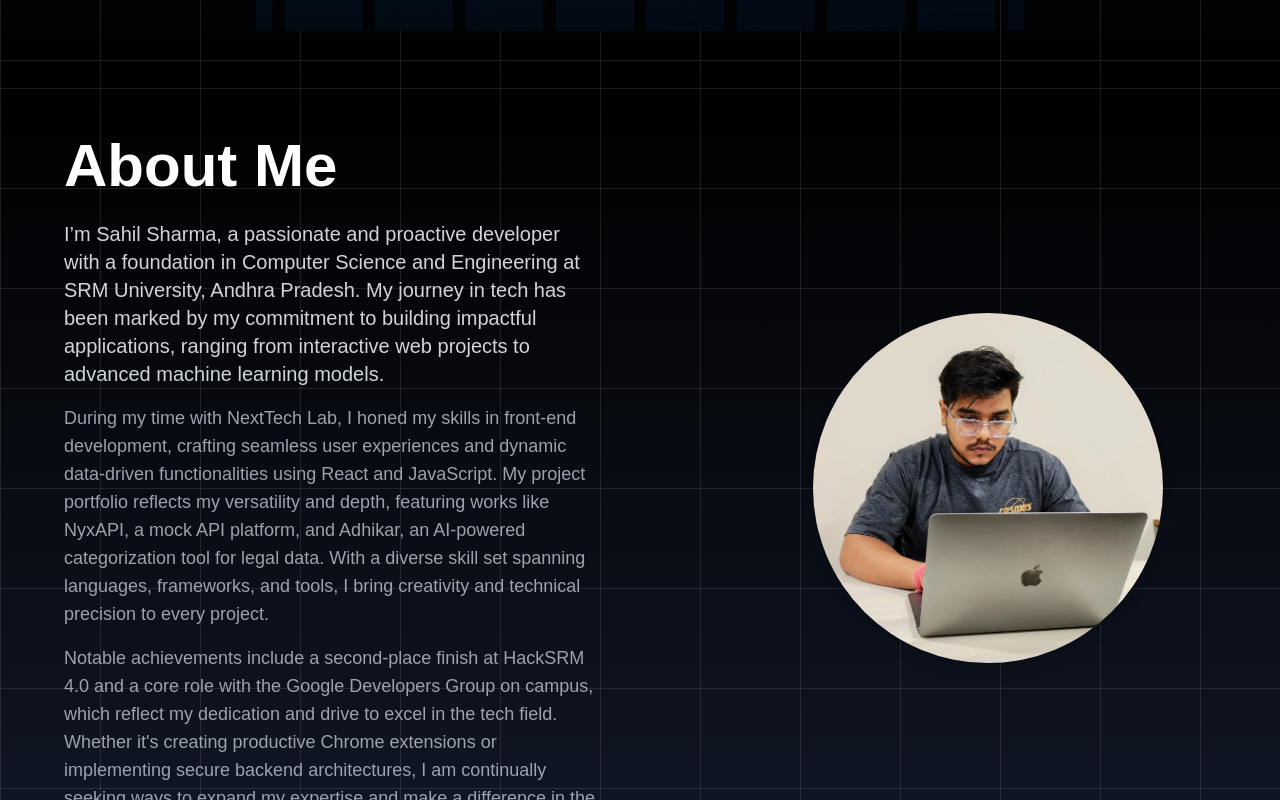
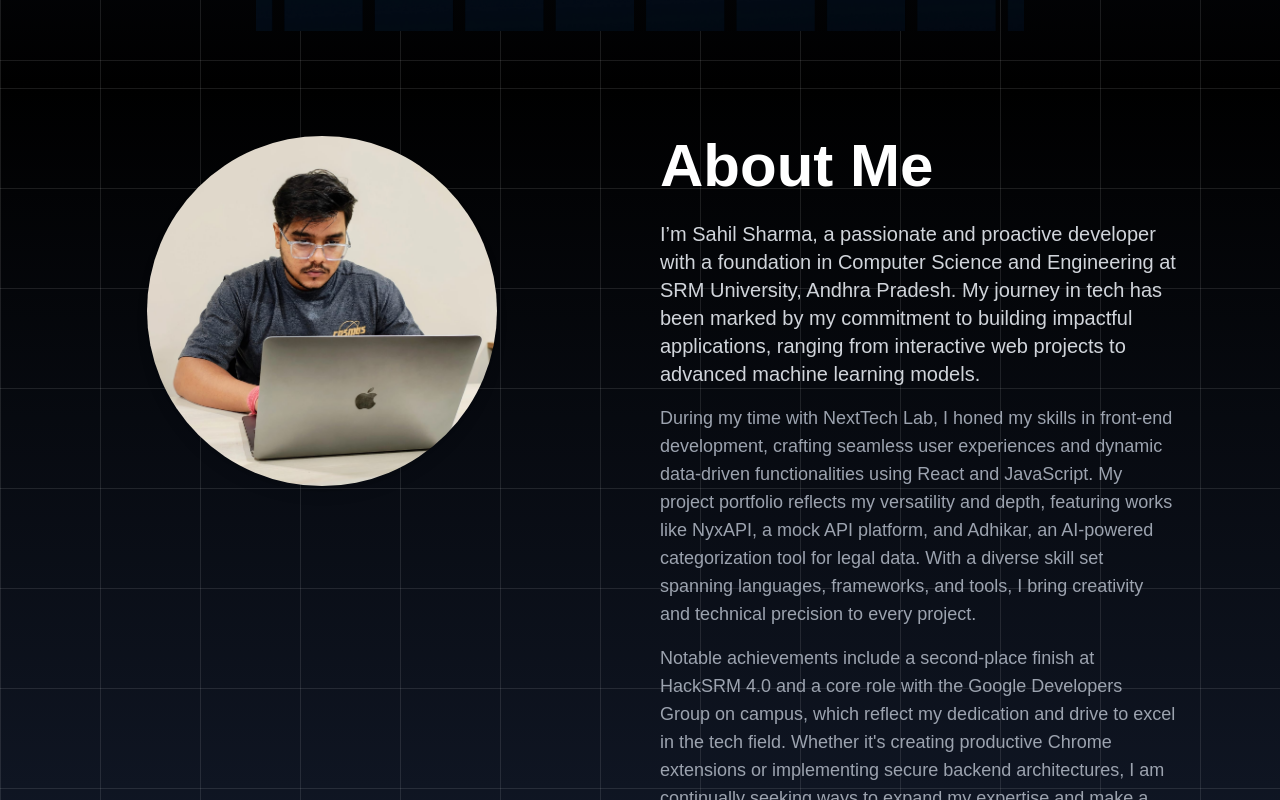
Before and after one commit to Sahil-Sharma06/Portfolio2.0, a Next.js app: page / in a window 1280 px wide. Shown: the part 740-1540 px from the top of the page. Built offline with nearby package versions, Linux system fonts and the light colour scheme.

Commit message:
Completed

```diff
--- a/src/app/components/aboutme.tsx
+++ b/src/app/components/aboutme.tsx
@@ -8,10 +8,33 @@ export default function AboutMe() {
       {/* Grid Overlay Background */}
       <div className="grid-overlay"></div>
 
+      {/* Main Content */}
+      <div className="relative z-10 flex flex-col items-center w-full md:flex-row md:items-start md:space-x-10">
+        {/* Heading */}
+        <div className="mb-6 text-center md:hidden">
+          <h2 className="text-4xl font-bold leading-tight sm:text-5xl lg:text-6xl">
+            About Me
+          </h2>
+        </div>
+
+        {/* Image Section */}
+        <div className="flex justify-center flex-1 mt-6 md:mt-0">
+          <div className="overflow-hidden rounded-full shadow-lg w-64 h-64 sm:w-72 sm:h-72 md:w-[300px] md:h-[300px] lg:w-[350px] lg:h-[350px]">
+            <Image
+              src="/MyImage.jpg"
+              alt="Profile"
+              className="object-cover w-full h-full"
+              width={350}
+              height={350}
+            />
+          </div>
+        </div>
+
         {/* Text Content */}
-      <div className="relative z-10 flex-1 max-w-5xl px-4 sm:px-8 md:px-10 lg:pr-20 md:mb-0 md:mr-10">
-        <div className="relative mb-6 text-center md:text-left">
-          <h2 className="mb-6 text-4xl font-bold leading-tight sm:text-5xl lg:text-6xl">
+        <div className="flex-1 max-w-5xl px-4 sm:px-8 md:px-10 lg:pr-20">
+          {/* Heading for larger screens */}
+          <div className="hidden mb-6 text-left md:block">
+            <h2 className="text-4xl font-bold leading-tight sm:text-5xl lg:text-6xl">
               About Me
             </h2>
           </div>
@@ -27,31 +50,20 @@ export default function AboutMe() {
             development, crafting seamless user experiences and dynamic
             data-driven functionalities using React and JavaScript. My project
             portfolio reflects my versatility and depth, featuring works like
-          NyxAPI, a mock API platform, and Adhikar, an AI-powered categorization
-          tool for legal data. With a diverse skill set spanning languages,
-          frameworks, and tools, I bring creativity and technical precision to
-          every project.
+            NyxAPI, a mock API platform, and Adhikar, an AI-powered
+            categorization tool for legal data. With a diverse skill set
+            spanning languages, frameworks, and tools, I bring creativity and
+            technical precision to every project.
           </p>
           <p className="mt-4 text-sm leading-relaxed text-center text-gray-400 font-open-sans md:text-left sm:text-base lg:text-lg">
-          Notable achievements include a second-place finish at HackSRM 4.0 and
-          a core role with the Google Developers Group on campus, which reflect
-          my dedication and drive to excel in the tech field. Whether it&apos;s
-          creating productive Chrome extensions or implementing secure backend
-          architectures, I am continually seeking ways to expand my expertise
-          and make a difference in the world of technology.
+            Notable achievements include a second-place finish at HackSRM 4.0
+            and a core role with the Google Developers Group on campus, which
+            reflect my dedication and drive to excel in the tech field. Whether
+            it&apos;s creating productive Chrome extensions or implementing
+            secure backend architectures, I am continually seeking ways to
+            expand my expertise and make a difference in the world of
+            technology.
           </p>
-      </div>
-
-      {/* Image Section */}
-      <div className="relative z-10 flex justify-center flex-1 mt-10 md:mt-0">
-        <div className="overflow-hidden rounded-full shadow-lg w-64 h-64 sm:w-72 sm:h-72 md:w-[300px] md:h-[300px] lg:w-[350px] lg:h-[350px]">
-          <Image
-            src="/MyImage.jpg"
-            alt="Profile"
-            className="object-cover w-full h-full"
-            width={350}
-            height={350}
-          />
         </div>
       </div>
     </section>
```
Lines whose indentation alone changed are shown as unchanged.
